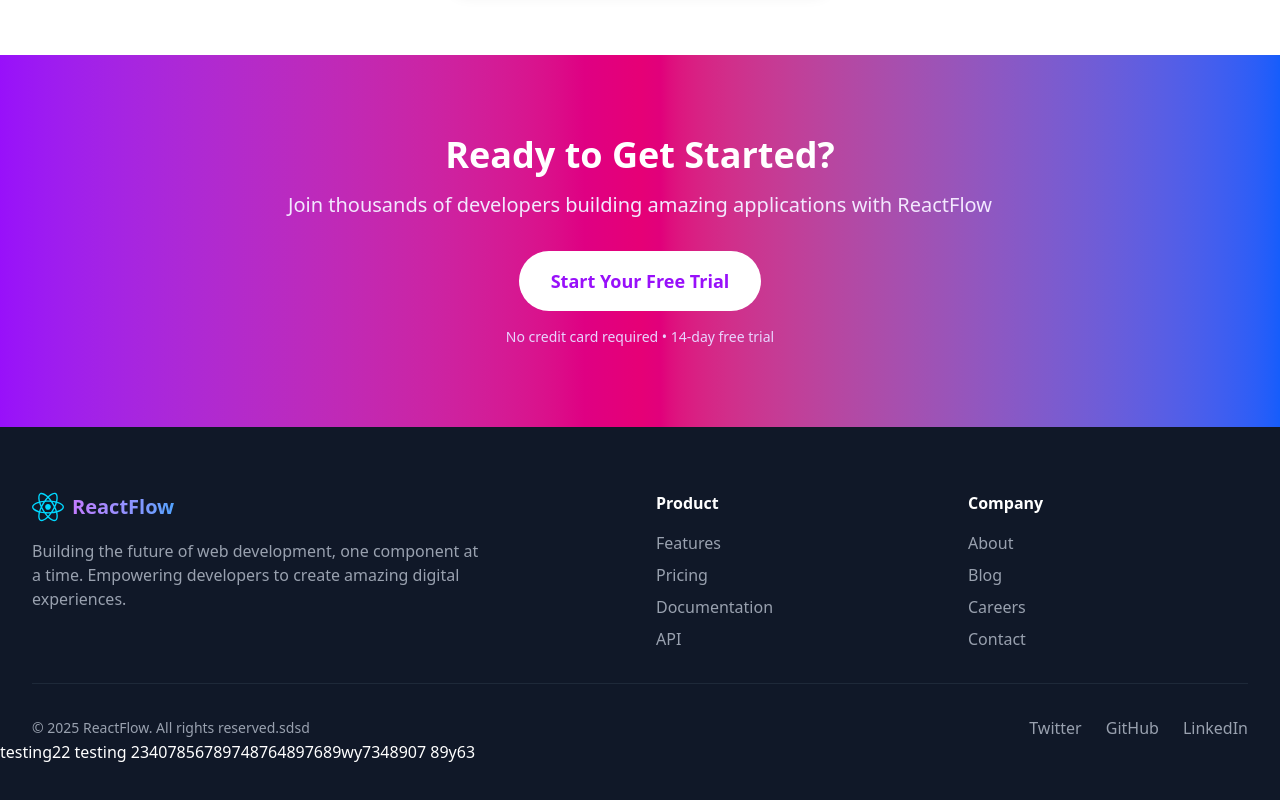
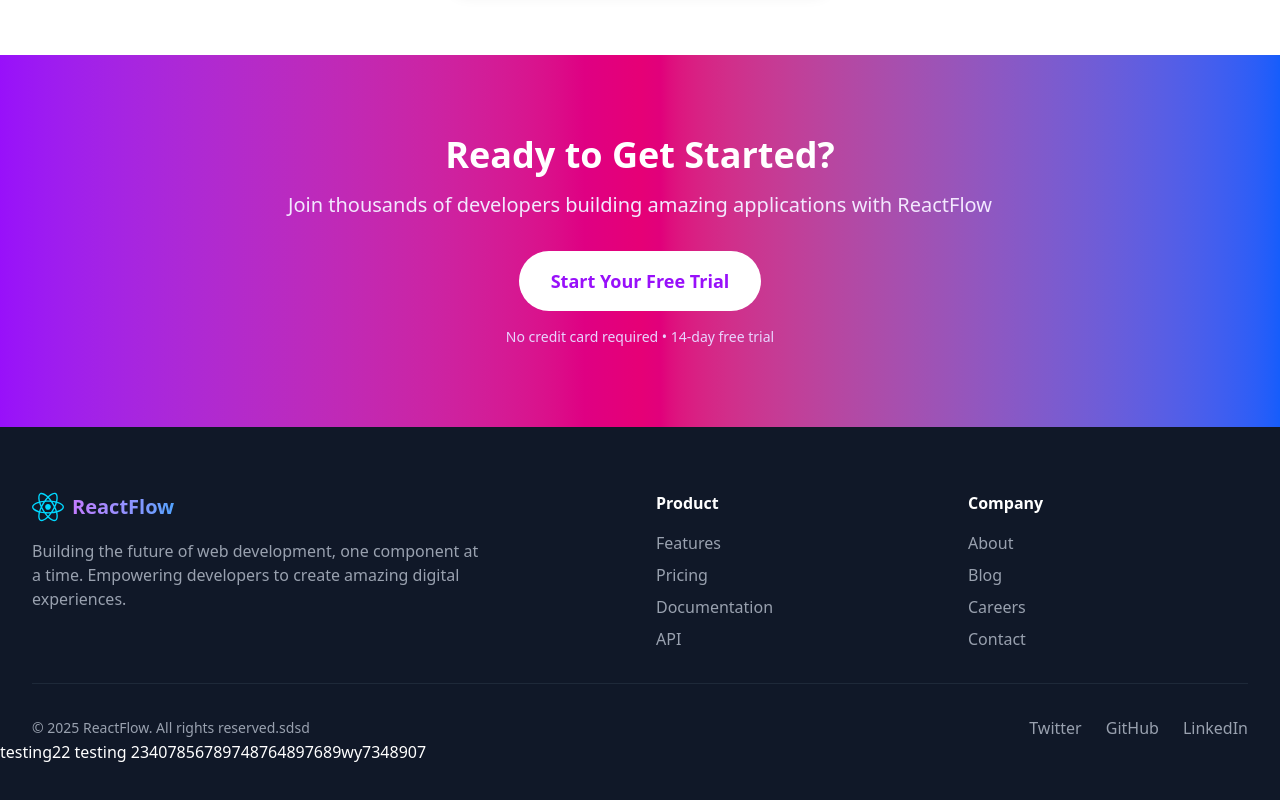
Before and after one commit to Da10ni/git-flow-practice, a React (Vite) app: page / in a window 1280 px wide. Shown: the part 2761-3561 px from the top of the page. Built offline with nearby package versions, Linux system fonts and the light colour scheme.

Commit message:
Update App.tsx

```diff
--- a/src/App.tsx
+++ b/src/App.tsx
@@ -633,7 +633,7 @@ function App() {
             </div>
           </div>
         </div>
-        testing22 testing 23407856789748764897689wy7348907 89y63
+        testing22 testing 23407856789748764897689wy7348907
       </footer>
     </div>
   );
```
